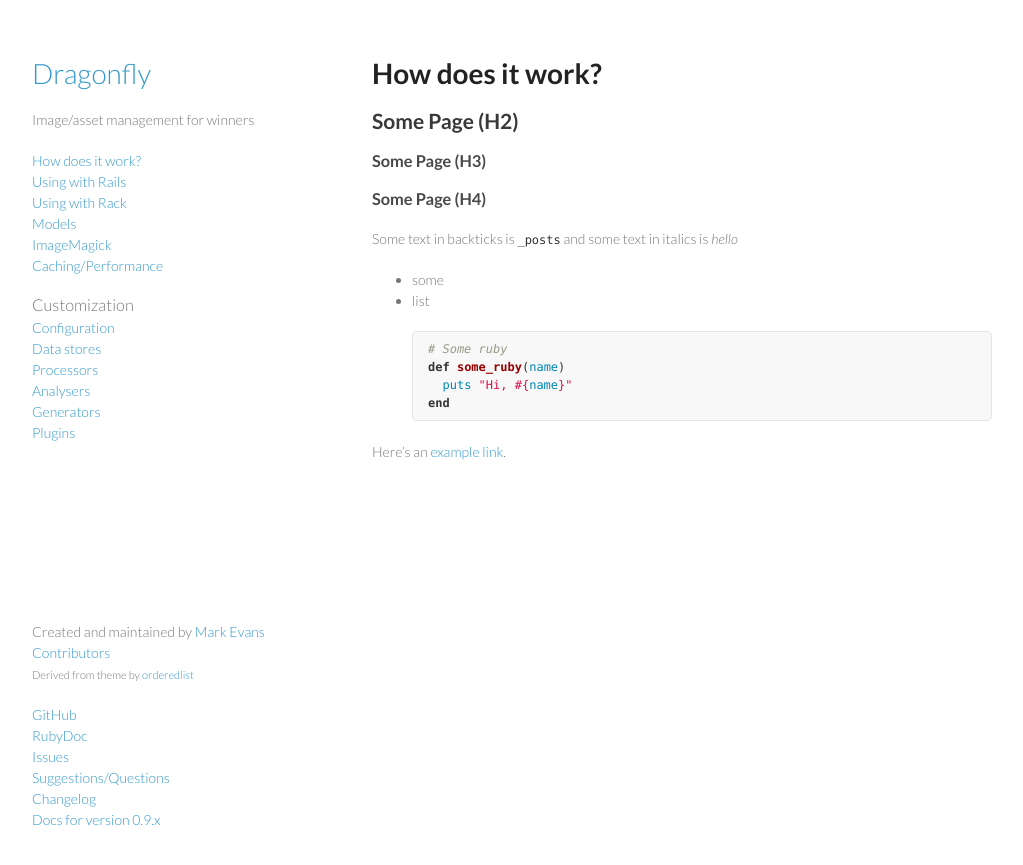
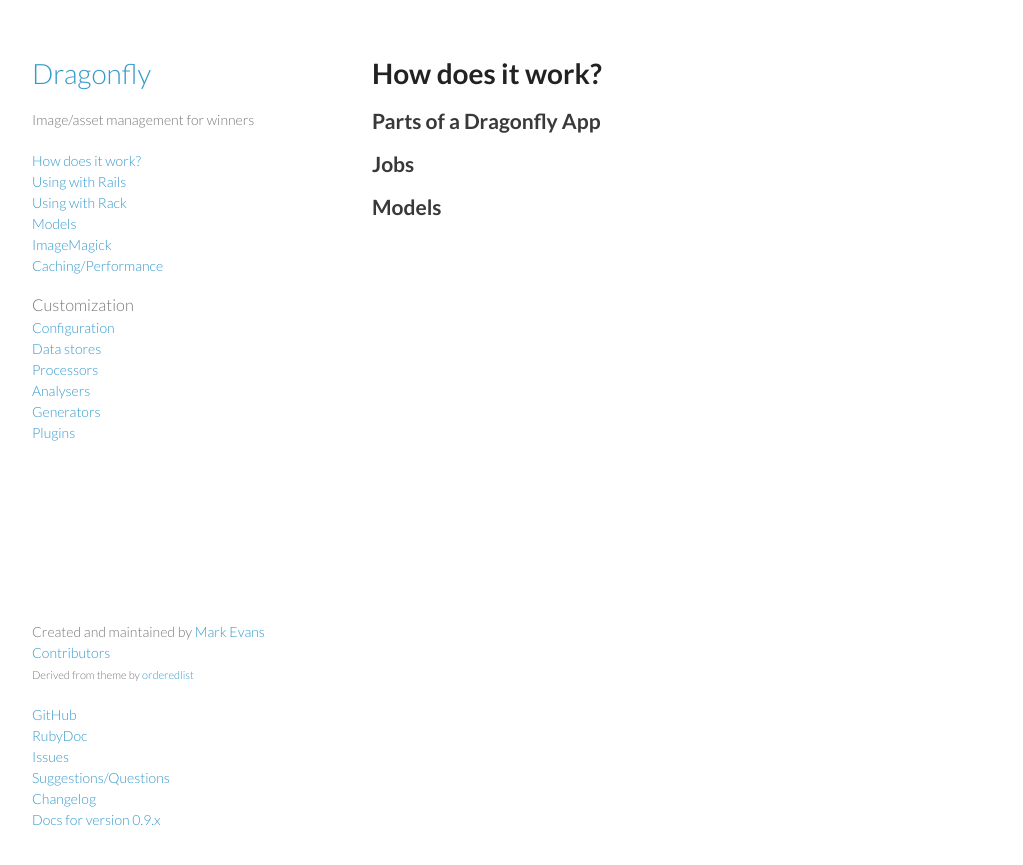
Before and after one commit to brendon/dragonfly-docs, a Jekyll site: the page built from _posts/0000-01-01-how-works.md, in a window 1280 px wide. Shown: the top 865 px of the page, without its empty margins (108-1131 px from the left). Built offline with Jekyll 4.4.1, drawn with Linux system fonts in a browser that asks for light colours; Markdown is read by kramdown in place of the engine named in the settings.

Commit message:
placeholder headings

```diff
--- a/_posts/0000-01-01-how-works.md
+++ b/_posts/0000-01-01-how-works.md
@@ -5,22 +5,6 @@ tag: main
 ---
 
 # How does it work?
-## Some Page (H2)
-### Some Page (H3)
-### Some Page (H4)
-
-Some text in backticks is `_posts` and some text in italics is _hello_
-
-- some
-- list
-
-{% highlight ruby %}
-# Some ruby
-def some_ruby(name)
-  puts "Hi, #{name}"
-end
-{% endhighlight %}
-
-Here's an [example link][link].
-
-[link]:    http://example.com
+## Parts of a Dragonfly App
+## Jobs
+## Models
```
